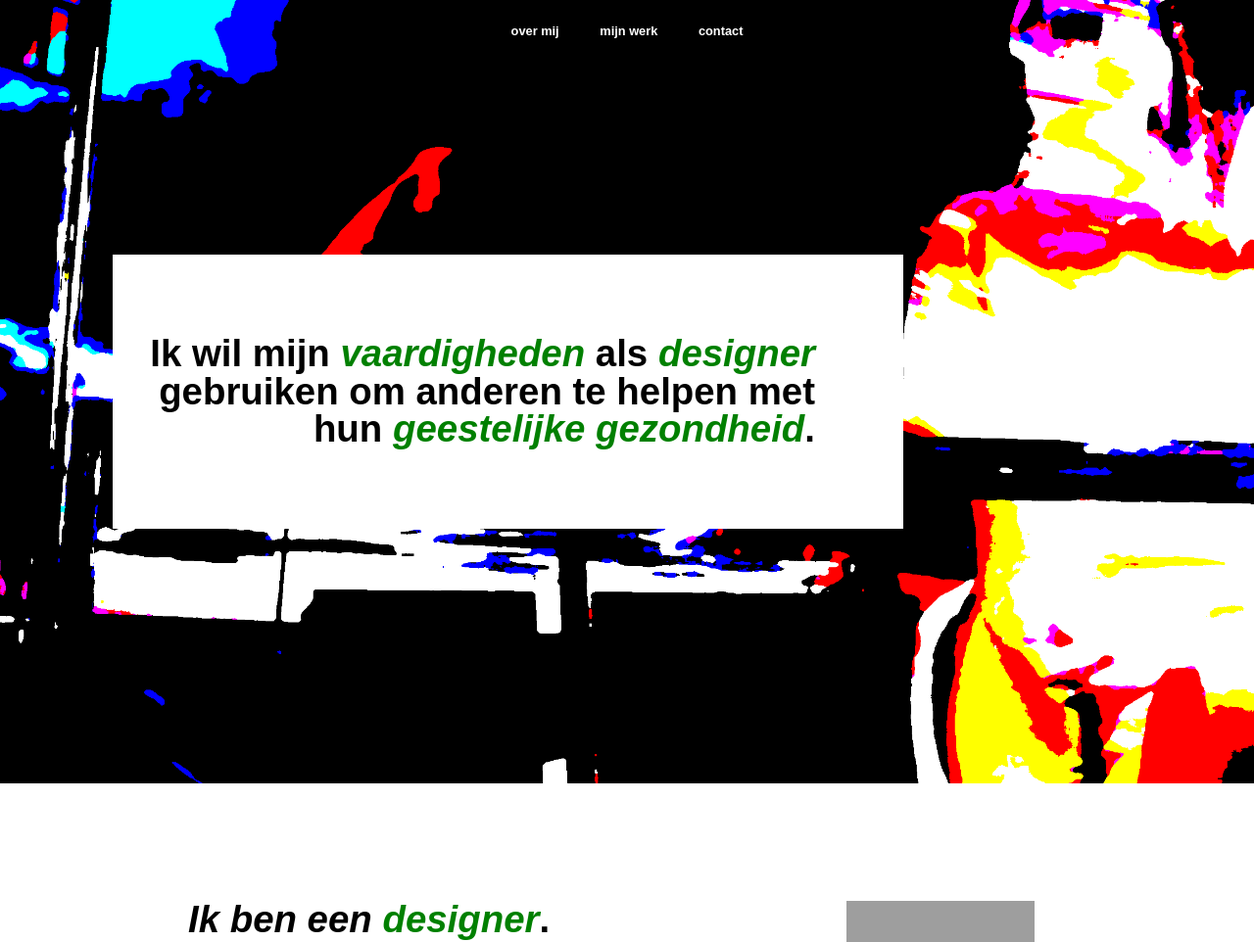
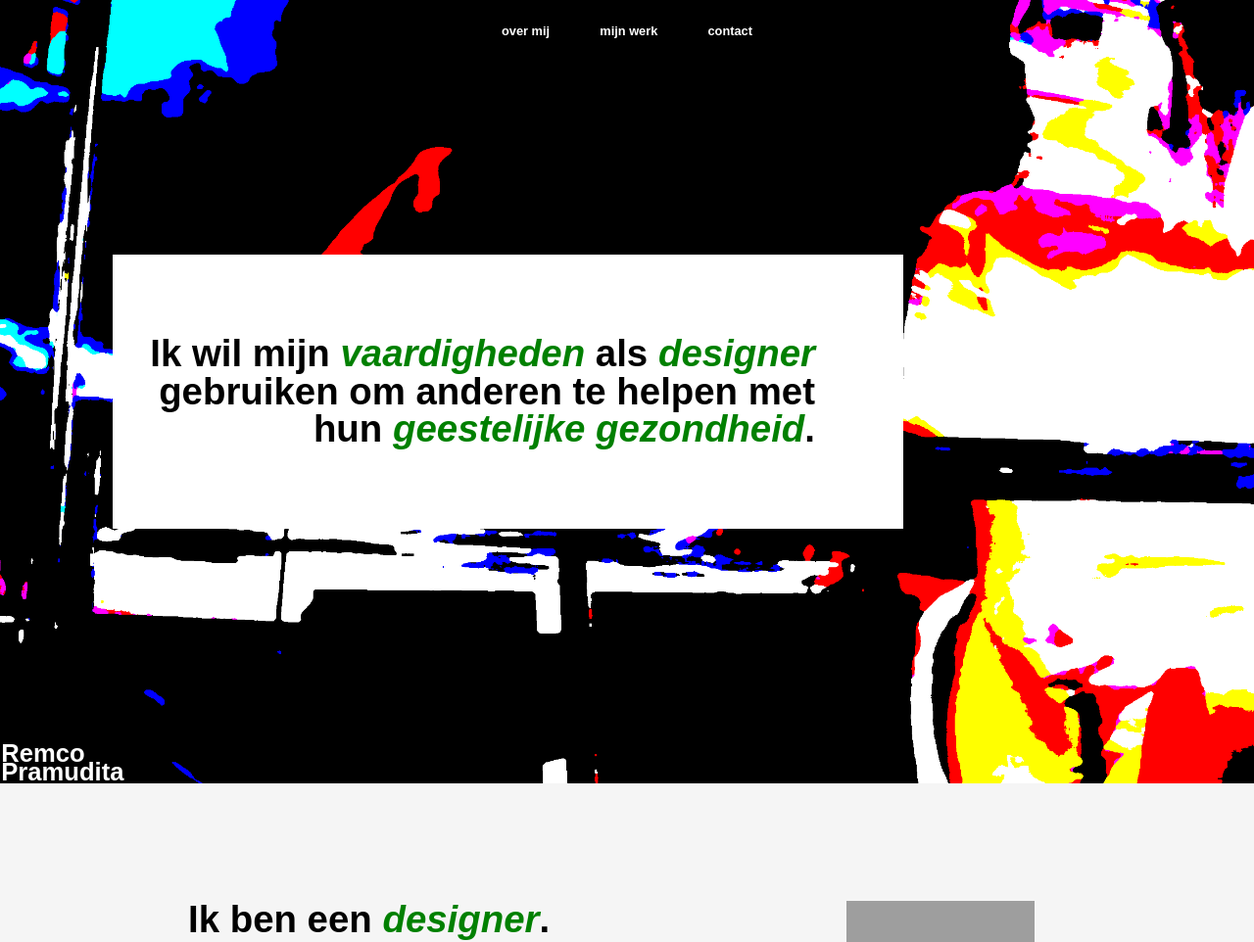
Before and after one commit to qrescentlight/portfolio, a plain HTML site: page index.html in a window 1280 px wide. Shown: the top 962 px of the page at 98% size. Drawn offline with Linux system fonts and the light colour scheme; grey boxes are pictures that could not be loaded; a web font is replaced by a local one.

Commit message:
added something

```diff
--- a/index.html
+++ b/index.html
@@ -21,7 +21,7 @@
             width: 100vw;
             height: 100vh;
             display: flex;
-            background: white;
+            background: whitesmoke;
         }
 
         #landing {
@@ -94,7 +94,7 @@
         }
 
         #about {
-            background: white;
+            background: whitesmoke;
             display: flex;
             justify-content: center;
             align-items: center;
@@ -118,7 +118,7 @@
             margin: 0px;
             justify-content: center;
             align-items: center;
-            background-color: whitesmoke;
+            background-color: white;
         }
 
         #work li {
@@ -277,7 +277,7 @@
         } */
 
         nav li {
-            padding: 1vh;
+            padding: 1vh 1vw;
         }
 
         #about {
@@ -354,6 +354,7 @@
 
         .noshow {
             color: rgba(255, 255, 255, 0);
+            font-style: normal;
         }
 
         /* .noshow:hover {
@@ -473,16 +474,38 @@
             height: 20vw;
 
         }
+
+        #name{
+            display: block;
+            color: white;
+            position: fixed;
+            margin: auto;
+            bottom: -0.15vw;
+            left: 0.1vw;
+            z-index: 5;
+            /* font-size: 34vw; */
+            /* justi */
+            /* align-items: baseline; */
+            mix-blend-mode: difference;
+
+        }
+
+        #name h1{
+            font-size: 2vw;
+            margin-top: -0.5vw;
+        }
     </style>
 </head>
 
-<body>
+<body onmousemove="showCoords(event)">
     <nav>
         <li><a href="#about">over mij</a></li>
         <li><a href="#content">mijn werk</a></li>
         <li><a href="#contact">contact</a></li>
     </nav>
-    <section id="landing" onmousemove="showCoords(event)">
+    <div id="name"><a href="#"><h1>Remco </h1><h1> Pramudita </h1></a></div>
+    <section id="landing">
+
         <p id="artblock"></p>
         <p id="artstat">Ik wil mijn <span class="spanText">vaardigheden</span> als <span
                 class="spanText">designer</span> gebruiken
```
